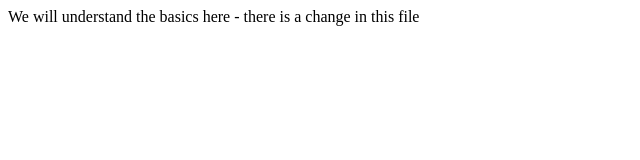
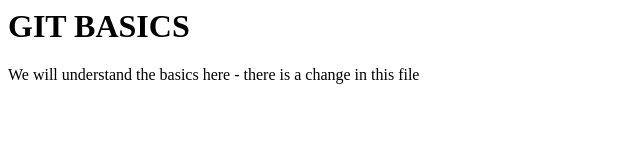
Before and after one commit to Sairmayee/demo_learn_Sai, a plain HTML site: page index.html in a window 1280 px wide. Shown: the whole page, without its empty margins (0-640 px from the left). Drawn offline with Linux system fonts and the light colour scheme.

Commit message:
added heading in index file

```diff
--- a/index.html
+++ b/index.html
@@ -1,4 +1,5 @@
 <html>
 <title> This is our website for git basics </title>
+<h1> GIT BASICS </h1>
 <p> We will understand the basics here - there is a change in this file</p>
 </html>
```
